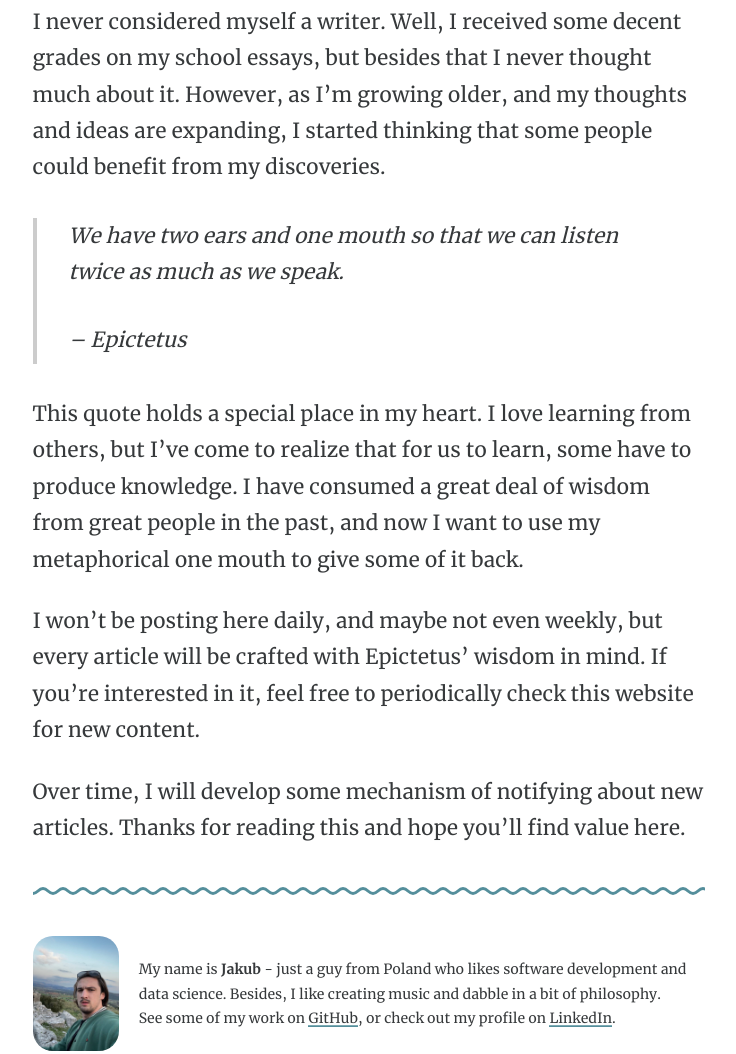
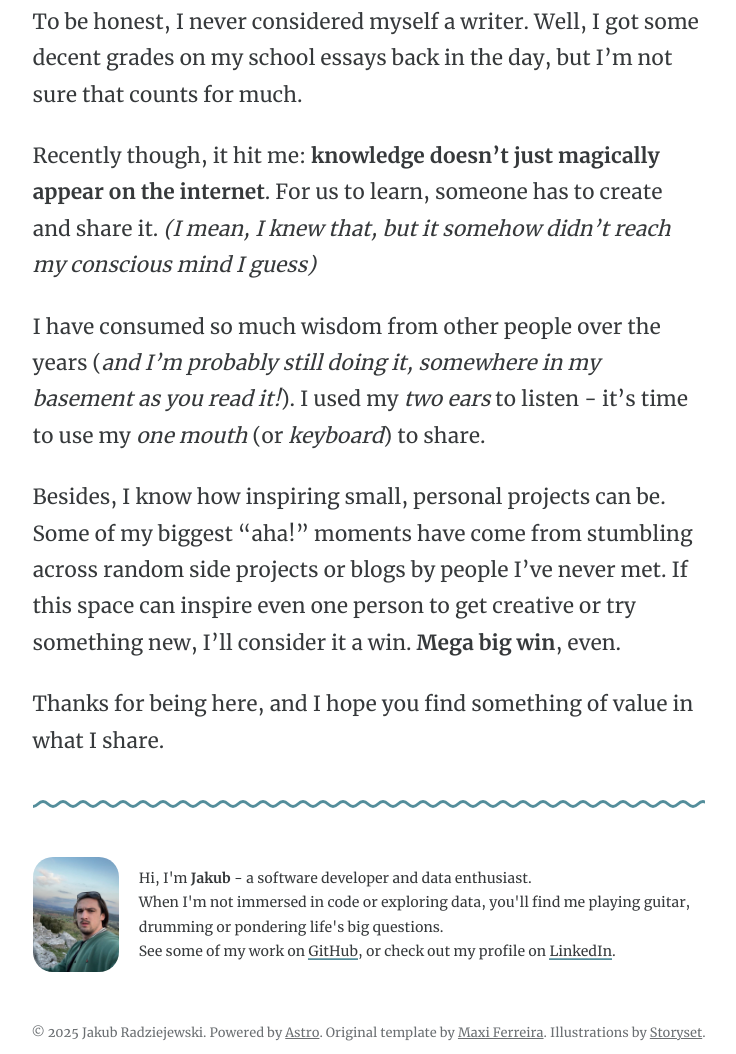
Before and after one commit to jradziejewski/jradziejewski.github.io, an Astro site: page /blog/hello-world in a window 1280 px wide. Shown: the part 1020-2074 px from the top of the page, without its empty margins (264-1000 px from the left). Built offline with nearby package versions, Linux system fonts and the light colour scheme; Astro itself is replaced by a stand-in of ours; some packages are replaced by stand-ins of ours.

Commit message:
update info, index & about page

```diff
--- a/src/components/Bio.astro
+++ b/src/components/Bio.astro
@@ -1,10 +1,10 @@
 <div class="bio">
   <img src="/assets/jakub.jfif"  alt="Headshot of Jakub Radziejewski">
   <p>
-    My name is <strong>Jakub</strong> - just a guy from Poland who likes software development and data science. Besides, I like creating music and dabble in a bit of philosophy.
+    Hi, I'm <strong>Jakub</strong> - a software developer and data enthusiast. <br />When I'm not immersed in code or exploring data, you'll find me playing guitar, drumming or pondering life's big questions.
     <br />
     See some of my work on <a href="https://www.github.com/jradziejewski" target="_blank">GitHub</a>,
-    or check out my profile on <a href="https://www.linkedin.in/jradziejewski" target="_blank">LinkedIn</a>.
+    or check out my profile on <a href="https://www.linkedin.com/in/jradziejewski" target="_blank">LinkedIn</a>.
   </p>
 </div>
 
@@ -30,4 +30,8 @@
   p {
     font-size: 1.125rem;
   }
+
+  mg5 {
+    margin: 5px;
+  }
 </style>
--- a/src/data/blog-posts/hello-world.md
+++ b/src/data/blog-posts/hello-world.md
@@ -10,22 +10,14 @@ I finally did something I've been thinking about for a long time: started my own
 
 ## Why did I even do it?
 
-I never considered myself a writer.
-Well, I received some decent grades on my school essays, but besides that I never thought much about it.
-However, as I'm growing older, and my thoughts and ideas are expanding,
-I started thinking that some people could benefit from my discoveries.
+To be honest, I never considered myself a writer.
+Well, I got some decent grades on my school essays back in the day, but I'm not sure that counts for much.
 
+Recently though, it hit me: **knowledge doesn't just magically appear on the internet**. For us to learn, someone has to create and share it. *(I mean, I knew that, but it somehow didn't reach my conscious mind I guess)*
 
-> We have two ears and one mouth so that we can listen twice as much as we speak.
->
-> -- <cite>Epictetus</cite>
+I have consumed so much wisdom from other people over the years (*and I'm probably still doing it, somewhere in my basement as you read it!*). I used my *two ears* to listen - it's time to use my *one
+mouth* (or *keyboard*) to share.
 
-This quote holds a special place in my heart. I love learning from others,
-but I've come to realize that for us to learn, some have to produce knowledge.
-I have consumed a great deal of wisdom from great people in the past, and now I want to use my metaphorical one
-mouth to give some of it back.
+Besides, I know how inspiring small, personal projects can be. Some of my biggest "aha!" moments have come from stumbling across random side projects or blogs by people I've never met. If this space can inspire even one person to get creative or try something new, I'll consider it a win. **Mega big win**, even.
 
-I won't be posting here daily, and maybe not even weekly, but every article will be crafted with Epictetus' wisdom in mind.
-If you're interested in it, feel free to periodically check this website for new content.
-
-Over time, I will develop some mechanism of notifying about new articles. Thanks for reading this and hope you'll find value here.
+Thanks for being here, and I hope you find something of value in what I share.
--- a/src/pages/index.astro
+++ b/src/pages/index.astro
@@ -10,7 +10,7 @@ const permalink = Astro.site.href;
   <div class="home-container">
     <div class="home-copy">
       <h1>Hello, digital traveler</h1>
-      <p>You just reached a space filled with insights and stories about technology, music, and the journey of life</p>
+      <p>You just reached a place where we explore the harmony <br/>of code, data, and music.</p>
       <p><a href="/blog">Visit blog</a></p>
     </div>
 
```
Also changed, not shown: src/pages/about.astro (+5 -3 lines).
